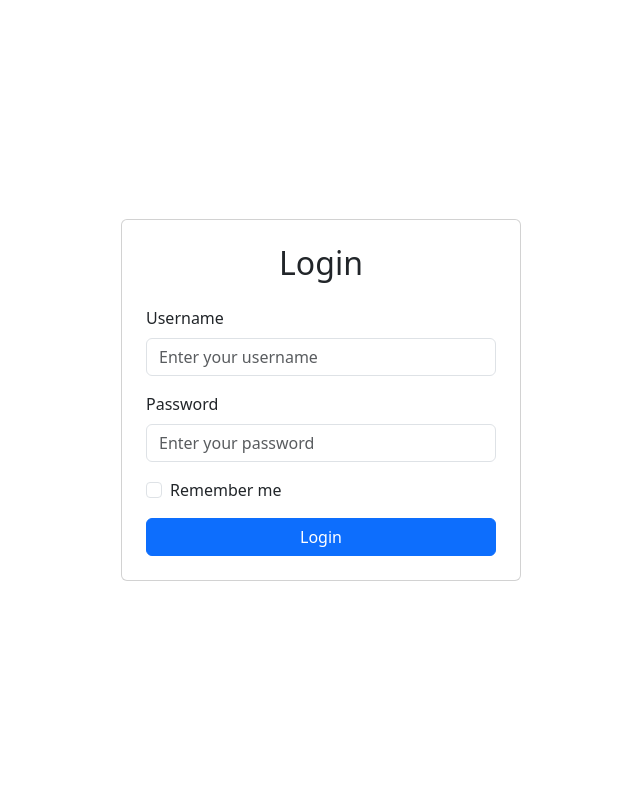
After one commit to Mooky0/tarsashaz, a Django app: page /accounting/login/ in a window 1280 px wide. The commit adds this page. Shown: the whole page, without its empty margins (319-959 px from the left). Run offline with Django 5.2, Linux system fonts and the light colour scheme; some libraries are stand-ins or nearby versions.

Commit message:
add login to site

```diff
--- /dev/null
+++ b/accounting/templates/accounting/login.html
@@ -0,0 +1,36 @@
+
+<!DOCTYPE html>
+<html lang="en">
+<head>
+    <meta charset="UTF-8">
+    <meta name="viewport" content="width=device-width, initial-scale=1.0">
+    <title>Login Page</title>
+    <link href="https://cdn.jsdelivr.net/npm/bootstrap@5.3.0-alpha1/dist/css/bootstrap.min.css" rel="stylesheet">
+</head>
+<body>
+
+    <div class="container vh-100 d-flex justify-content-center align-items-center">
+        <div class="card p-4" style="max-width: 400px; width: 100%;">
+            <h2 class="text-center mb-4">Login</h2>
+            <form method="post" action="{% url 'login_action' %}">
+                {% csrf_token %}
+                <div class="mb-3">
+                    <label for="username" class="form-label">Username</label>
+                    <input type="text" class="form-control" id="username" placeholder="Enter your username" name="username">
+                </div>
+                <div class="mb-3">
+                    <label for="password" class="form-label">Password</label>
+                    <input type="password" class="form-control" id="password" placeholder="Enter your password" name="password">
+                </div>
+                <div class="mb-3 form-check">
+                    <input type="checkbox" class="form-check-input" id="rememberMe">
+                    <label class="form-check-label" for="rememberMe">Remember me</label>
+                </div>
+                <button type="submit" class="btn btn-primary w-100">Login</button>
+            </form>
+        </div>
+    </div>
+
+    <script src="https://cdn.jsdelivr.net/npm/bootstrap@5.3.0-alpha1/dist/js/bootstrap.bundle.min.js"></script>
+</body>
+</html>
--- a/accounting/urls.py
+++ b/accounting/urls.py
@@ -11,4 +11,8 @@ urlpatterns = [
     path('about/', views.about, name='about'),
     path('contact/', views.contact, name='contact'),
     path('profile/', views.profile, name='profile'),
+    path('login/', views.login_view, name='login'),
+    path('login_action/', views.login_action, name='login_action'),
+    path('logout/', views.logout_view, name='logout'),
+    path('my_charges/', views.my_charges, name='my_charges'),
 ]
--- a/accounting/views.py
+++ b/accounting/views.py
@@ -1,11 +1,14 @@
 import django.template.loader as loader
-from django.http import HttpResponse
+from django.http import HttpResponse, HttpResponseRedirect
 from django.shortcuts import render
+from django.contrib.auth.decorators import login_required
+from django.contrib.auth import authenticate, login, logout
+from django.urls import reverse
 
 from .models import Charge, Payment, Expense, Tenant
 from django.db.models import Sum
 
-
+@login_required
 def index(request):
     template = loader.get_template('accounting/index.html')
 
@@ -23,10 +26,12 @@ def index(request):
         'income' : "{:,.2f}".format(payments),
         'expense' : "{:,.2f}".format(expanses_total),
         'expenses' : expenses,
+        'tenant' : Tenant.objects.get(email=str(request.user.email)),
     }
     return HttpResponse(template.render(context, request))
 
 
+@login_required
 def tenants(request):
     template = loader.get_template('accounting/tenants.html')
     tenants = Tenant.objects.all()
@@ -34,28 +39,52 @@ def tenants(request):
 
     context = {
         'tenants' : tenants,
+        'tenant' : Tenant.objects.get(email=str(request.user.email))
     }
 
     return HttpResponse(template.render(context, request))
 
+@login_required
 def charges(request):
     template = loader.get_template('accounting/charges.html')
     tenants = Tenant.objects.all()
 
     context = {
-        'tenants' : tenants,
+       'tenants' : tenants,
+        'tenant' : Tenant.objects.get(email=str(request.user.email)),
     }
 
     return HttpResponse(template.render(context, request))
 
 
+@login_required
 def tenants_payment_filter(request):
+    tenant = Tenant.objects.get(email=request.user.email)
+    if tenant.role != 'Property Manager':
+        return HttpResponse('You are not a tenant')
     tenants = Tenant.objects.all()
     payments = None
     tenant_id = request.GET.get('tenant')
     charges = Charge.objects.filter(tenant_id=tenant_id).order_by('amount')
     return render(request, 'partials/tenant_payments.html', {'charges': charges})
 
+@login_required
+def my_charges(request):
+    user = request.user
+    print(user.email)
+    try:
+        tenant = Tenant.objects.get(email=str(user.email))
+    except Tenant.DoesNotExist:
+        return HttpResponse('Tenant not found')
+    template = loader.get_template('accounting/my_charges.html')
+    charges = Charge.objects.filter(tenant_id=tenant.id)
+
+    context = {
+        'charges' : charges,
+        'tenant' : Tenant.objects.get(email=str(user.email)),
+    }
+
+    return HttpResponse(template.render(context, request))
 
 def home(request):
     return HttpResponse('Home page')
@@ -68,3 +97,23 @@ def contact(request):
 
 def profile(request):
     return HttpResponse('Profile page')
+
+def login_view(request):
+    if request.user.is_authenticated:
+        return HttpResponseRedirect('/index')
+    return render(request, 'accounting/login.html')
+
+def login_action(request):
+    username = request.POST['username']
+    password = request.POST['password']
+    user = authenticate(request, username=username, password=password)
+    if user is not None:
+        login(request, user)
+        print('Login successful')
+        return HttpResponseRedirect(reverse('index'))
+    print('Login failed')
+    return HttpResponseRedirect(reverse('login'))
+
+def logout_view(request):
+    logout(request)
+    return HttpResponseRedirect(reverse('login'))
--- a/tarsashaz/settings.py
+++ b/tarsashaz/settings.py
@@ -123,3 +123,5 @@ STATIC_URL = 'static/'
 # https://docs.djangoproject.com/en/5.0/ref/settings/#default-auto-field
 
 DEFAULT_AUTO_FIELD = 'django.db.models.BigAutoField'
+
+LOGIN_URL = 'login'
```
Also changed, not shown: accounting/templates/accounting/my_charges.html (added, +11 -0 lines), accounting/templates/base.html (+8 -4 lines).
